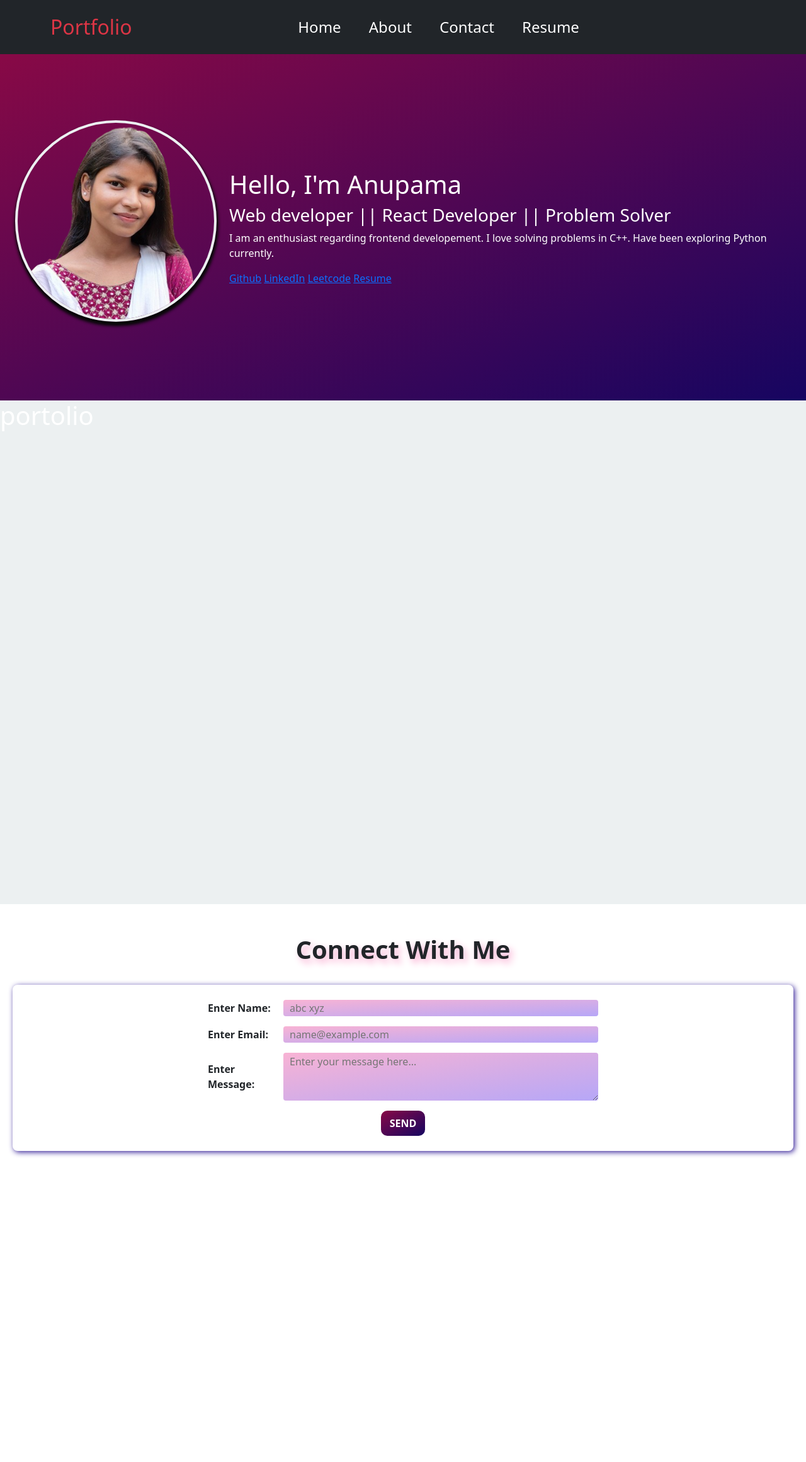
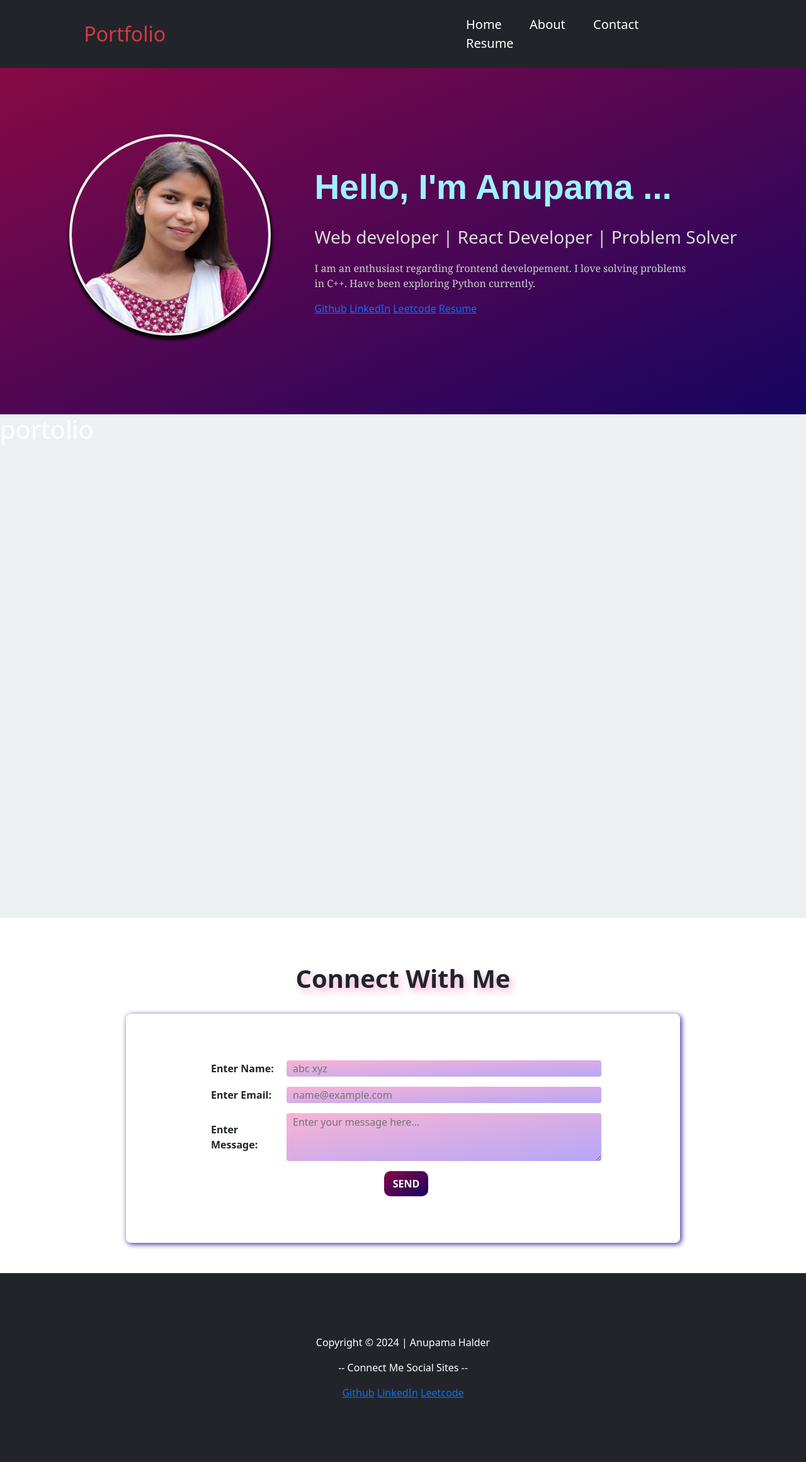
Before and after one commit to anupamahalder/portfolio-frontend-website, a plain HTML site: page index.html in a window 1280 px wide. Shown: the whole page at 63% size. Before the commit the page ends 1852 px from the top, so only its background shows below. Drawn offline with nearby package versions, Linux system fonts and the light colour scheme.

Commit message:
Added footer section

```diff
--- a/index.html
+++ b/index.html
@@ -42,28 +42,28 @@
         <div class="d-none d-md-block d-lg-block fullwidth">
             <div class="d-flex flex-row py-4 justify-content-around align-items-center">
                 <!-- icon -->
-                <div class="col-2">
+                <div class="col-3">
                     <h2 class="text-danger d-inline">Portfolio</h2>
                 </div>
-                <div class="text-bg-dark col-7">
-                    <a class="fs-4 mx-3 p-1 text-white link-underline link-underline-opacity-0" href="#">Home</a>
-                    <a class="fs-4 mx-3 p-1 text-white link-underline link-underline-opacity-0" href="#">About</a>
-                    <a class="fs-4 mx-3 p-1 text-white link-underline link-underline-opacity-0" href="#">Contact</a>
-                    <a class="fs-4 mx-3 p-1 text-white link-underline link-underline-opacity-0" href="#">Resume</a>
+                <div class="text-bg-dark col-4">
+                    <a class="fs-5 mx-3 p-1 text-white link-underline link-underline-opacity-0" href="#">Home</a>
+                    <a class="fs-5 mx-3 p-1 text-white link-underline link-underline-opacity-0" href="#">About</a>
+                    <a class="fs-5 mx-3 p-1 text-white link-underline link-underline-opacity-0" href="#">Contact</a>
+                    <a class="fs-5 mx-3 p-1 text-white link-underline link-underline-opacity-0" href="#">Resume</a>
                 </div>
             </div>
         </div>
     </nav>
 
     <!-- banner section  -->
-    <section class="widthfull banner-style d-md-flex justify-content-around align-items-center p-4">
-        <div>
+    <section class="widthfull banner-style px-5">
+        <div class="">
             <img class="banner-img-style" src="./images/anupamh-removebg-preview.png" alt="">
         </div>
-        <div>
-            <h1>Hello, I'm Anupama</h1>
-            <h3>Web developer || React Developer || Problem Solver</h3>
-            <p>I am an enthusiast regarding frontend developement. I love solving problems in C++. Have been exploring Python currently.</p>
+        <div class="banner-content-style">
+            <h1 class="banner-heading-style">Hello, I'm Anupama ...</h1>
+            <h3 class="banner-sub-heading-style">Web developer | React Developer | Problem Solver</h3>
+            <p class="banner-para-style">I am an enthusiast regarding frontend developement. I love solving problems in C++. Have been exploring Python currently.</p>
             <!-- social link  -->
             <div>
                 <a href="">Github</a>
@@ -80,7 +80,7 @@
     </section>
 
     <!-- contact details section  -->
-    <section class="my-4">
+    <section class="my-5">
         <h1 class="text-center fw-bold heading-style py-4">Connect With Me</h1>
         <form action="" class="py-4 form-style">
             <div>
@@ -103,6 +103,17 @@
         </form>
     </section>
 
+    <!-- footer section -->
+    <footer class="bg-dark">
+        <div class="footer-content-style">
+            <p>Copyright &copy; 2024 | Anupama Halder</p>
+        <p>-- Connect Me Social Sites --</p>
+        <!-- social links  -->
+        <a href="">Github</a>
+        <a href="">LinkedIn</a>
+        <a href="">Leetcode</a>
+        </div>
+    </footer>
     <!-- adding bootstrap js cdn  -->
     <script src="https://cdn.jsdelivr.net/npm/bootstrap@5.3.3/dist/js/bootstrap.bundle.min.js"></script>
 </body>
--- a/style.css
+++ b/style.css
@@ -7,17 +7,42 @@
 .fullwidth{
     width: 100%;
 }
-a:hover{
+nav> a:hover{
     background-color: purple;
     border-radius: 3px;
 }
 .banner-style{
     height: 550px;
-    background-color: #341f97 ;
+    display: flex;
+    justify-content: center;
+    align-items: center;
+    gap: 50px;
+    background-color: #616161 ;
     background-color: #e84393 ;
     background-image: linear-gradient(to bottom right, #880946, #160561);
     color: white;
 
+}
+.banner-heading-style{
+    font-family: Arial, Helvetica, sans-serif;
+    font-size: 55px;
+    font-weight: bold;
+    margin-bottom: 30px;
+    color: rgb(158, 241, 255);
+}
+.banner-sub-heading-style{
+    font-size: 28px;
+    margin-bottom: 20px;
+    color: gainsboro;
+}
+.banner-para-style{
+    color: rgb(206, 205, 205);
+    font-family:Georgia, 'Times New Roman', Times, serif;
+    width: 600px;
+}
+.banner-content-style{
+    min-width: 350px;
+    max-width: 700px;
 }
 .banner-img-style{
     /* background: yellow; */
@@ -61,8 +86,55 @@ a:hover{
 .form-style{
     margin: 0px 20px;
     border-radius: 8px;
+    padding-left: 10px;
     box-shadow: 2px 2px 8px #341f97;
     display: flex;
     justify-content: center;
     align-items: center;
 }
+footer{
+    color: white;
+    width: 100%;
+    height: 300px;
+    display: flex;
+    justify-content: center;
+    align-items: center;
+}
+.footer-content-style{
+    text-align: center;
+}
+
+/* Resposnive design  */
+
+@media screen and (min-width: 576px) {
+    .form-style{
+        margin: 0px 200px;
+    }
+    .form-style>div{
+        padding: 50px 0px;
+    }
+}
+@media screen and (max-width: 576px) {
+    .input-style{
+        width: 350px;
+    }
+    .banner-img-style{
+        height: 200px;
+        justify-content: center;
+    }
+    .banner-style{
+        flex-direction: column;
+        height: auto;
+        padding: 50px 0px;
+    }
+    .banner-heading-style{
+        font-size: 32px;
+        margin-bottom: 20px;
+    }
+    .banner-sub-heading-style{
+        font-size: 18px;
+    }
+    .banner-para-style{
+        width: auto;
+    }
+}
```
